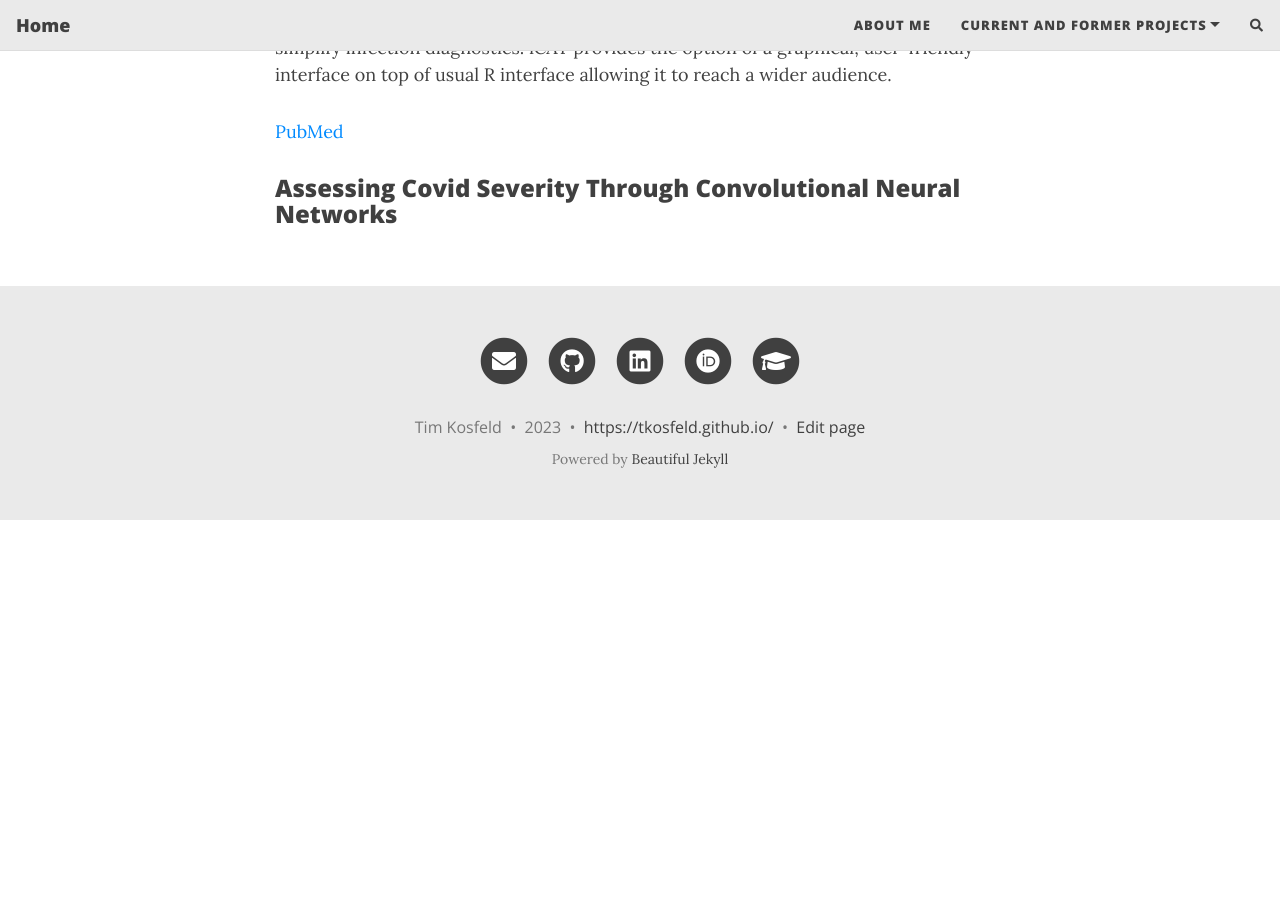
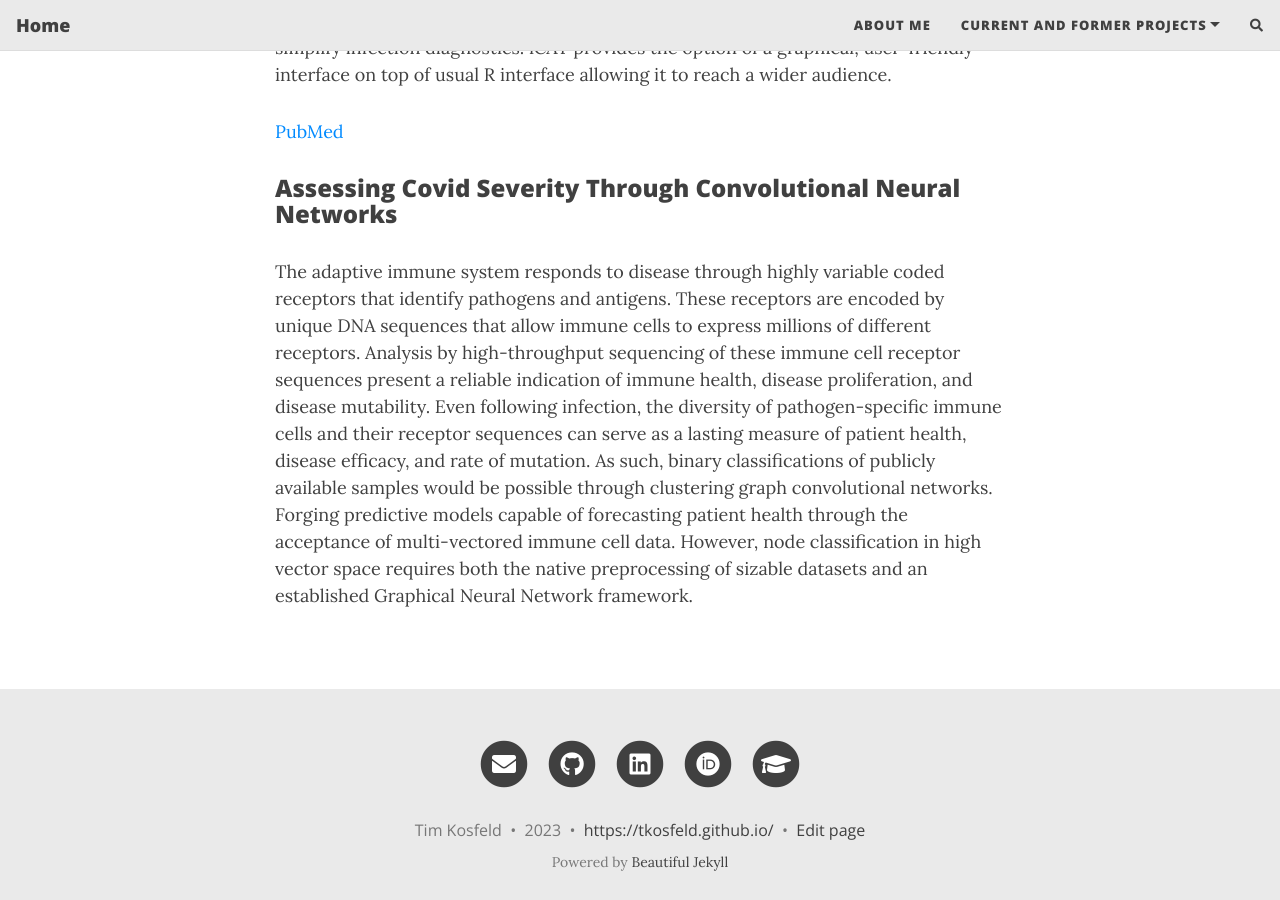
Before and after one commit to TKosfeld/tkosfeld.github.io, a Jekyll site: the page built from icat.md, in a window 1280 px wide and 900 px high, scrolled down 1491 px. Built offline with Jekyll 4.4.1, drawn with Linux system fonts in a browser that asks for light colours; nearby versions of some CDN libraries; comment, search, counter and statistics services are not loaded; before the commit the page ends 2011 px from its top, so only the background shows below that.

Commit message:
Update icat.md

```diff
--- a/icat.md
+++ b/icat.md
@@ -19,3 +19,6 @@ The pathogen exposure history of an individual is recorded in their T-cell reper
 [PubMed](https://www.ncbi.nlm.nih.gov/pmc/articles/PMC8276190/)
 
 ### Assessing Covid Severity Through Convolutional Neural Networks
+
+The adaptive immune system responds to disease through highly variable coded receptors that identify pathogens and antigens. These receptors are encoded by unique DNA sequences that allow immune cells to express millions of different receptors. Analysis by high-throughput sequencing of these immune cell receptor sequences present a reliable indication of immune health, disease proliferation, and disease mutability. Even following infection, the diversity of pathogen-specific immune cells and their receptor sequences can serve as a lasting measure of patient health, disease efficacy, and rate of mutation.
+As such, binary classifications of publicly available samples would be possible through clustering graph convolutional networks. Forging predictive models capable of forecasting patient health through the acceptance of multi-vectored immune cell data. However, node classification in high vector space requires both the native preprocessing of sizable datasets and an established Graphical Neural Network framework.
```
